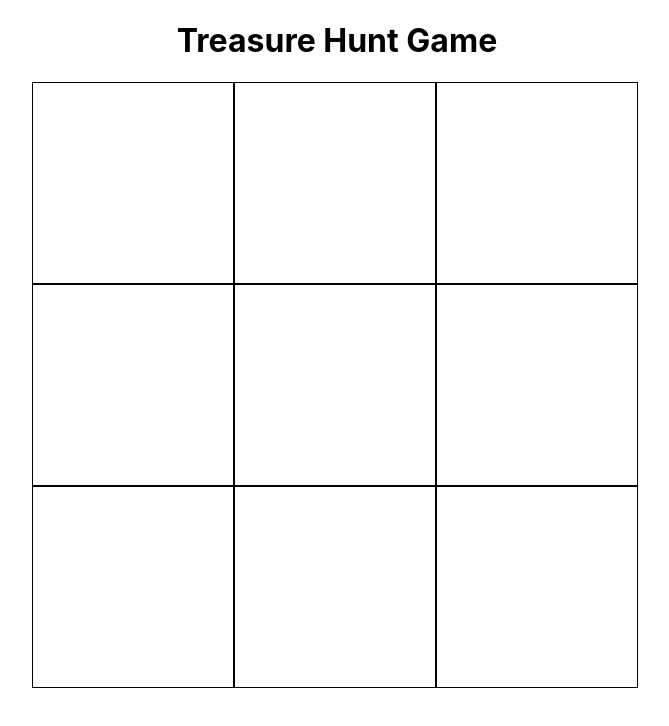
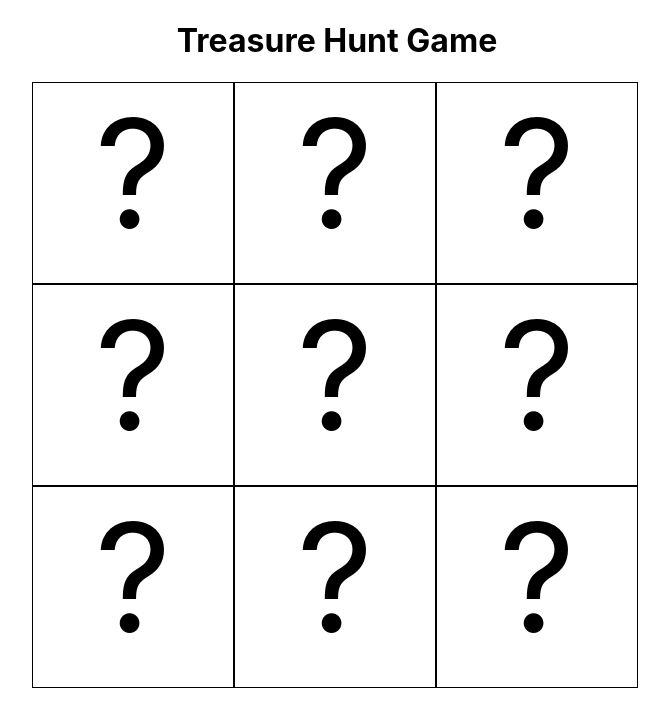
Before and after one commit to learn-academy-2024-alpha/treasure-hunt-smorgannicole, a React (Create React App) app: page / in a window 1280 px wide. Shown: the top 726 px of the page, without its empty margins (303-972 px from the left). Built offline with nearby package versions, Linux system fonts and the light colour scheme.

Commit message:
added question marks to boxes

```diff
--- a/src/App.css
+++ b/src/App.css
@@ -6,6 +6,8 @@ h1 {
   height: 200px;
   width: 200px;
   border: 1px solid black;
+  font-size: 150px;
+  text-align: center;
 }
 
 .board {
--- a/src/App.js
+++ b/src/App.js
@@ -20,8 +20,8 @@ const App = () => {
       <h1>Treasure Hunt Game</h1>
       <div className="board-wrapper">
         <div className="board">
-          {board.map((square, index) => {
-            return <Square />
+          {board.map((qMark, index) => {
+            return <Square qMark={qMark} />
           })}
         </div>
       </div>
--- a/src/components/Square.js
+++ b/src/components/Square.js
@@ -1,9 +1,9 @@
 import React from "react"
 
-const Square = () => {
+const Square = ({ qMark }) => {
   return (
     <>
-      <div className="square"></div>
+      <div className="square">{qMark}</div>
     </>
   )
 }
```
